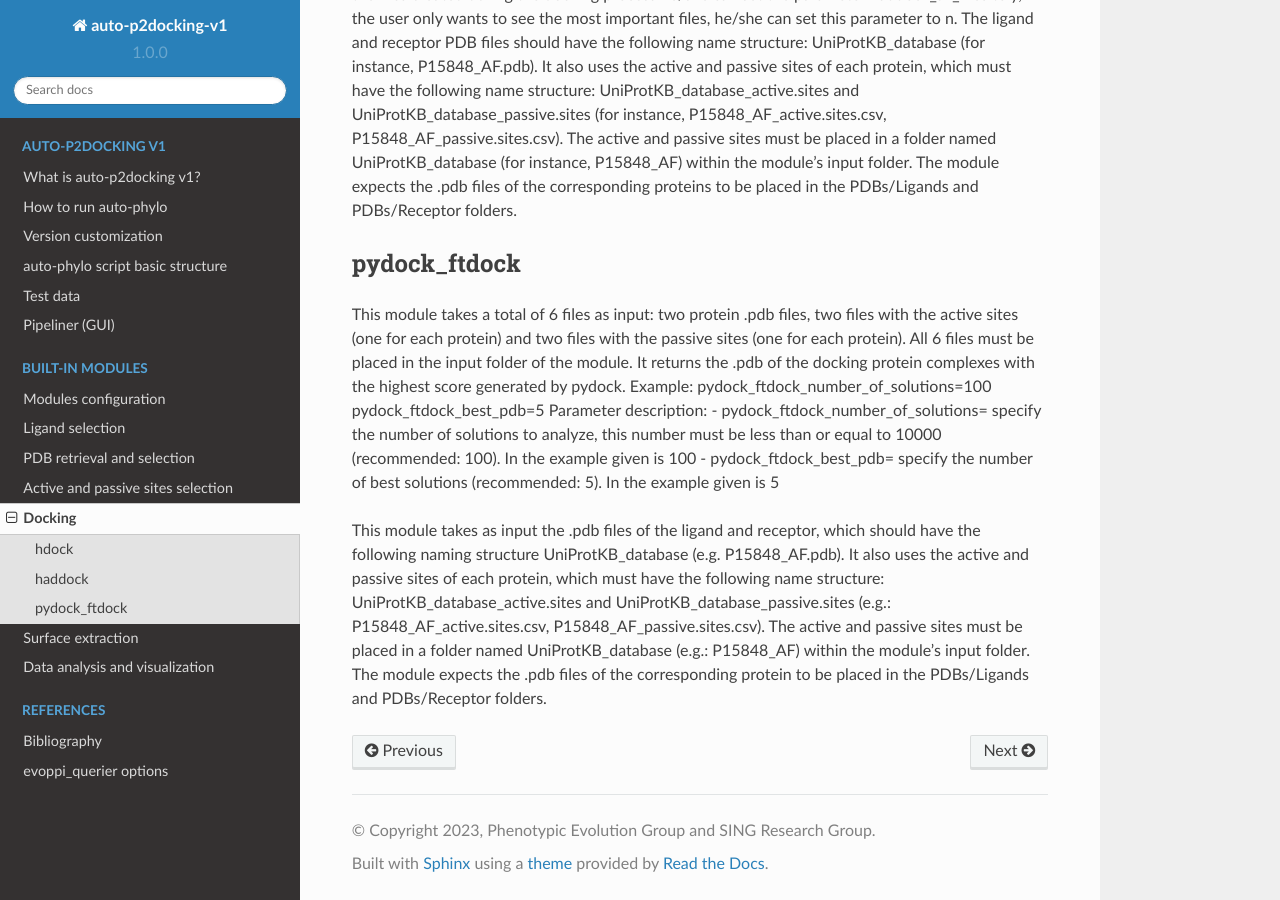
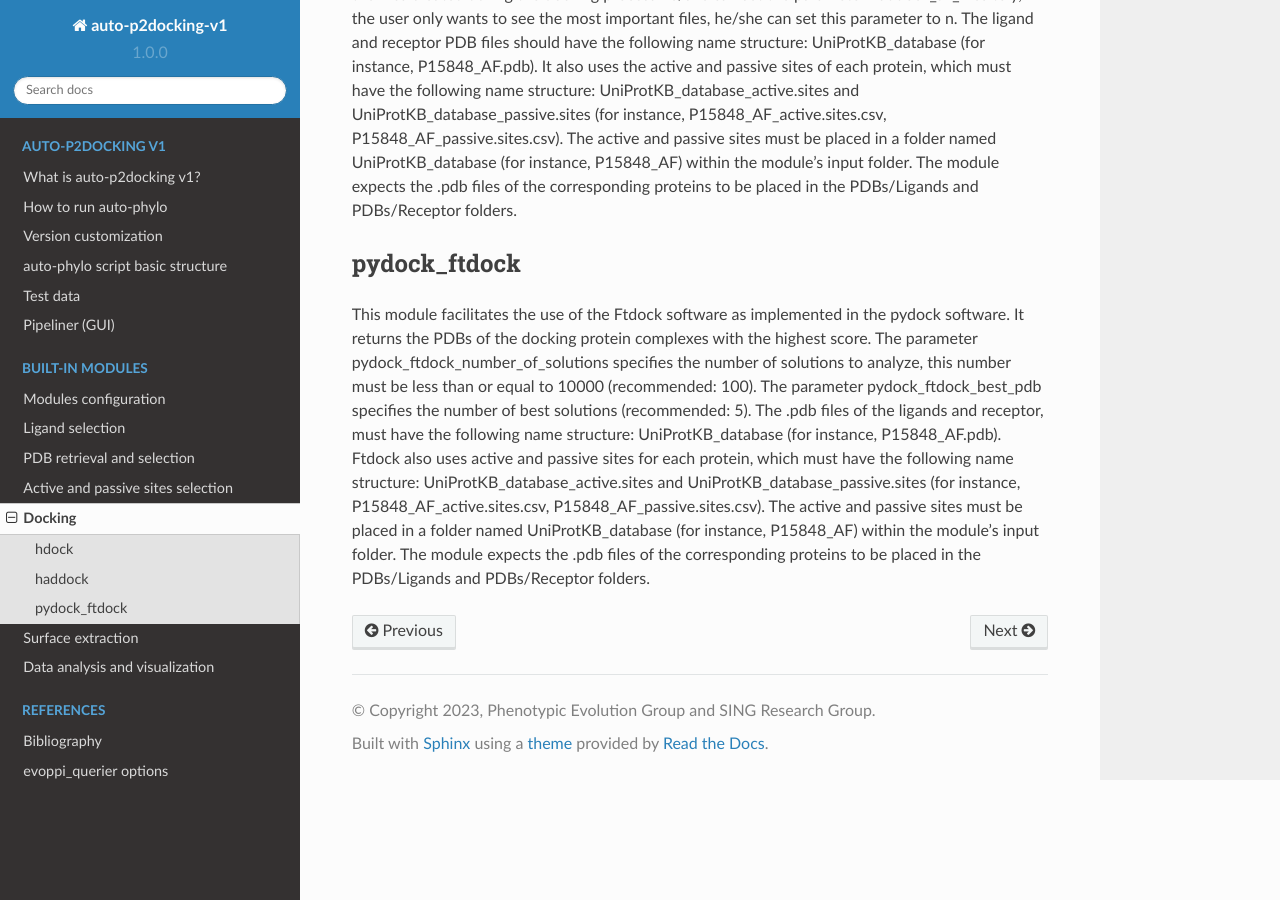
Before and after one commit to pegi3s/auto-p2docking-docs, a Sphinx documentation site: the page built from source/modules_4_docking.rst, in a window 1280 px wide and 900 px high, scrolled down 649 px. Built offline with Sphinx 7.4.7 and the Read the Docs theme 2.0.0, drawn with Linux system fonts in a browser that asks for light colours.

Commit message:
Update modules_4_docking.rst

```diff
--- a/source/modules_4_docking.rst
+++ b/source/modules_4_docking.rst
@@ -34,25 +34,14 @@ proteins to be placed in the PDBs/Ligands and PDBs/Receptor folders.
 pydock_ftdock
 --------
 
-This module takes a total of 6 files as input: two protein .pdb files, two files with
-the active sites (one for each protein) and two files with the passive sites (one for each
-protein). All 6 files must be placed in the input folder of the module. It returns the .pdb of
-the docking protein complexes with the highest score generated by pydock.
-Example:
-pydock_ftdock_number_of_solutions=100
-pydock_ftdock_best_pdb=5
-Parameter description:
-- pydock_ftdock_number_of_solutions= specify the number of solutions to
-analyze, this number must be less than or equal to 10000 (recommended:
-100). In the example given is 100
-- pydock_ftdock_best_pdb= specify the number of best solutions
-(recommended: 5). In the example given is 5
-
-This module takes as input the .pdb files of the ligand and receptor, which should
-have the following naming structure UniProtKB_database (e.g. P15848_AF.pdb). It also
-uses the active and passive sites of each protein, which must have the following name
+This module facilitates the use of the Ftdock software as implemented in the pydock software. It returns the PDBs of
+the docking protein complexes with the highest score. The parameter pydock_ftdock_number_of_solutions specifies the number of solutions to
+analyze, this number must be less than or equal to 10000 (recommended: 100). The parameter pydock_ftdock_best_pdb specifies the number of best solutions
+(recommended: 5). The .pdb files of the ligands and receptor, must
+have the following name structure: UniProtKB_database (for instance, P15848_AF.pdb). Ftdock also
+uses active and passive sites for each protein, which must have the following name
 structure: UniProtKB_database_active.sites and UniProtKB_database_passive.sites
-(e.g.: P15848_AF_active.sites.csv, P15848_AF_passive.sites.csv). The active and
-passive sites must be placed in a folder named UniProtKB_database (e.g.: P15848_AF)
+(for instance, P15848_AF_active.sites.csv, P15848_AF_passive.sites.csv). The active and
+passive sites must be placed in a folder named UniProtKB_database (for instance, P15848_AF)
 within the module's input folder. The module expects the .pdb files of the corresponding
-protein to be placed in the PDBs/Ligands and PDBs/Receptor folders.
+proteins to be placed in the PDBs/Ligands and PDBs/Receptor folders.
```
